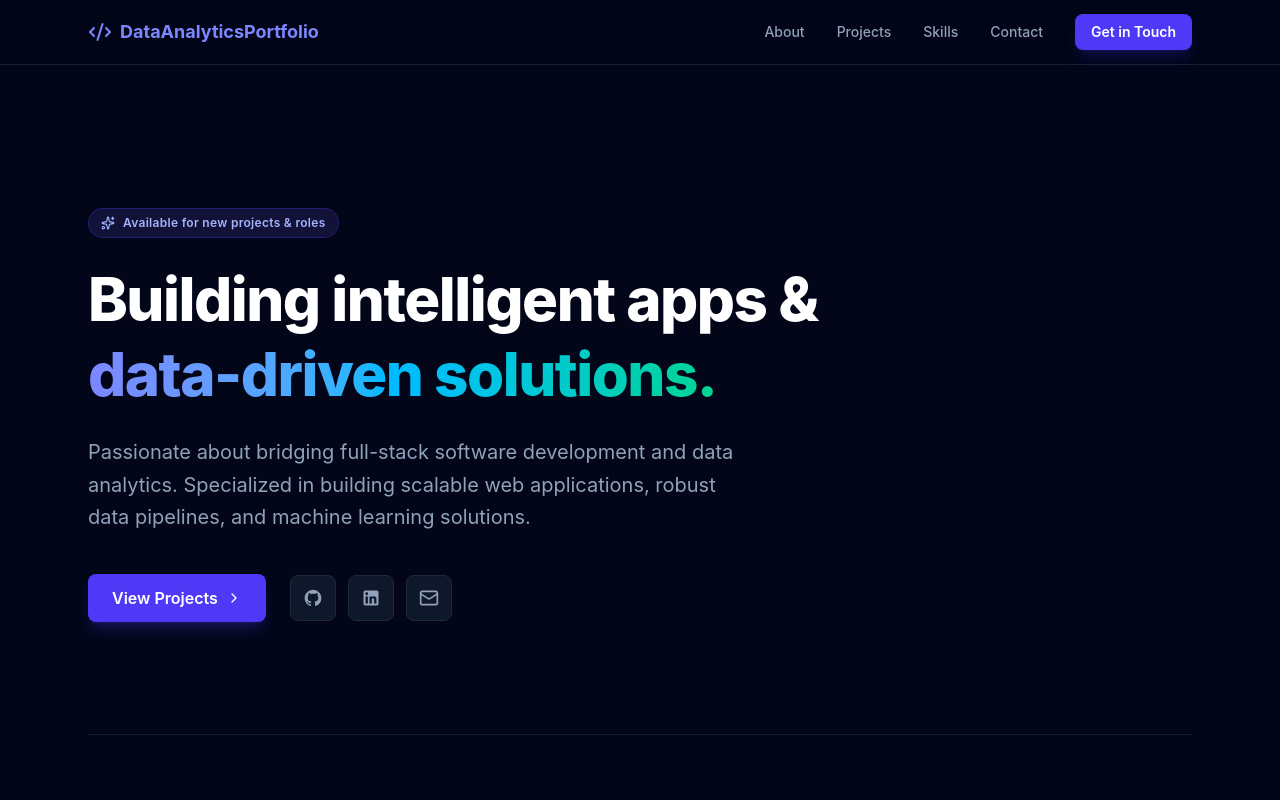
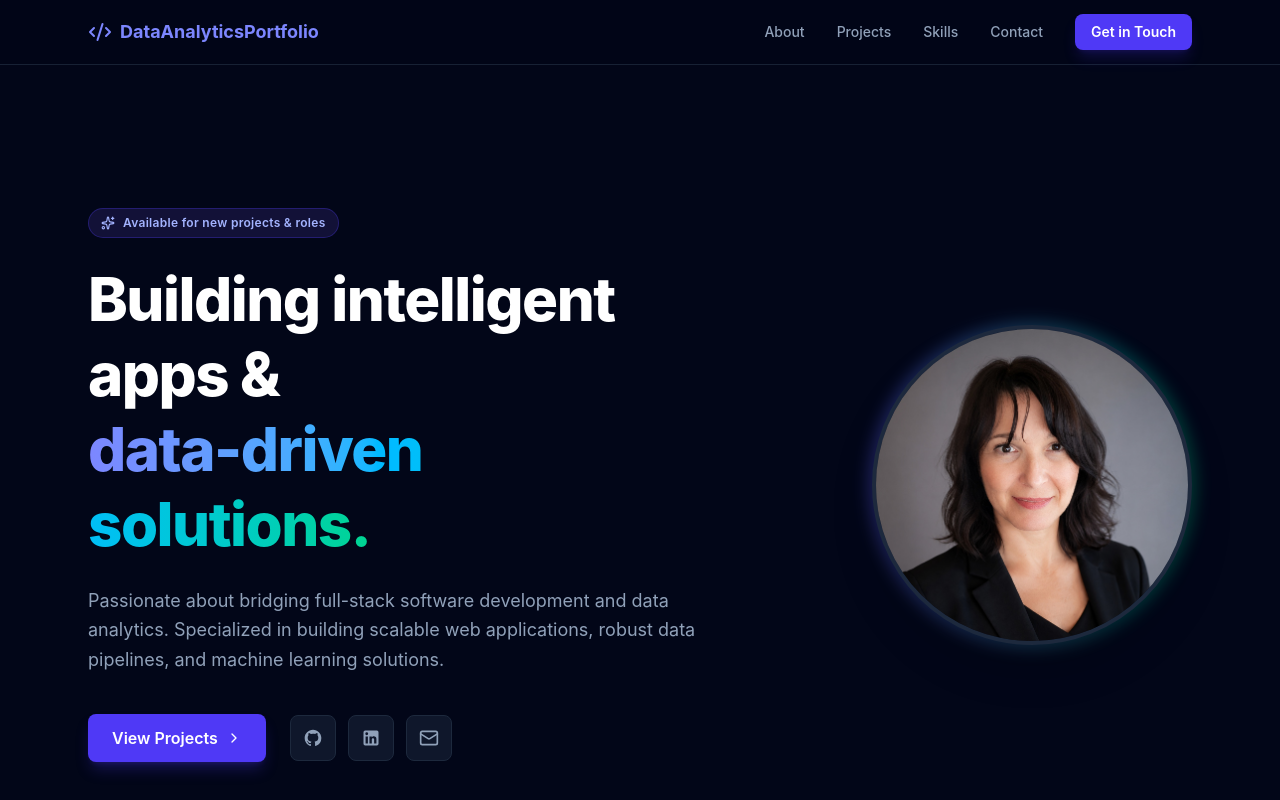
Before and after one commit to birgit2704/data_analysis_and_machine_learning_portfolio_2026, a React (Vite) app: page / in a window 1280 px wide. Shown: the top 800 px of the page. Built offline with nearby package versions, Linux system fonts and the light colour scheme.

Commit message:
add image in hero section

```diff
--- a/src/App.jsx
+++ b/src/App.jsx
@@ -114,21 +114,24 @@ export default function App() {
         {/* Hero / About Section */}
         <section
           id="about"
-          className="py-20 md:py-28 flex flex-col items-start gap-6 border-b border-slate-800/60"
+          className="py-20 md:py-28 border-b border-slate-800/60"
         >
+          <div className="grid grid-cols-1 md:grid-cols-12 gap-12 items-center">
+            {/* TEXT CONTENT (Left column on desktop, 1st on mobile) */}
+            <div className="md:col-span-7 flex flex-col items-start gap-6">
               <div className="inline-flex items-center gap-2 px-3 py-1.5 rounded-full bg-indigo-950/60 border border-indigo-800/50 text-indigo-300 text-xs font-semibold tracking-wide">
                 <Sparkles className="w-3.5 h-3.5" />
                 <span>Available for new projects & roles</span>
               </div>
 
-          <h1 className="text-4xl md:text-6xl font-extrabold tracking-tight text-white leading-tight">
+              <h1 className="text-4xl md:text-5xl lg:text-6xl font-extrabold tracking-tight text-white leading-tight">
                 Building intelligent apps & <br />
                 <span className="bg-linear-to-r from-indigo-400 via-sky-400 to-emerald-400 bg-clip-text text-transparent">
                   data-driven solutions.
                 </span>
               </h1>
 
-          <p className="text-lg md:text-xl text-slate-400 max-w-2xl leading-relaxed">
+              <p className="text-lg text-slate-400 max-w-2xl leading-relaxed">
                 {personalInfo.bio}
               </p>
 
@@ -168,7 +171,35 @@ export default function App() {
                   </a>
                 </div>
               </div>
+            </div>
+
+            {/* IMAGE/placeholder CONTENT (Right column on desktop, 2nd on mobile) */}
+            <div className="md:col-span-5 flex justify-center md:justify-end order-first md:order-last">
+              <div className="relative group">
+                {/* Glow effect background */}
+                <div className="absolute -inset-1 bg-linear-to-r from-indigo-500 to-emerald-500 rounded-full blur opacity-30 group-hover:opacity-50 transition duration-1000 group-hover:duration-200"></div>
+
+                {/* The Image (or Placeholder) Container */}
+                <div className="relative w-64 h-64 md:w-80 md:h-80 rounded-full bg-slate-900 border-4 border-slate-800 overflow-hidden shadow-2xl flex items-center justify-center">
+                  {/* OPTION 1: Placeholder Icon (Use this until your photo is ready) */}
+                  {/*<UserCircle
+                    className="w-32 h-32 text-slate-700"
+                    strokeWidth={1}
+                  />*/}
+
+                  {/* OPTION 2: Actual Image (Uncomment this and comment out OPTION 1 when your photo is ready) */}
+
+                  <img
+                    src="/Birgit.jpg" // <--- Change this path to your file in the public folder
+                    alt={personalInfo.name}
+                    className="w-full h-full object-cover"
+                  />
+                </div>
+              </div>
+            </div>
+          </div>
         </section>
+        {/* --- END HERO SECTION UPDATE --- */}
 
         {/* Featured Projects */}
         <section id="projects" className="py-20 border-b border-slate-800/60">
```
Also changed, not shown: public/Birgit.jpg (added). Lines whose indentation alone changed are shown as unchanged.
